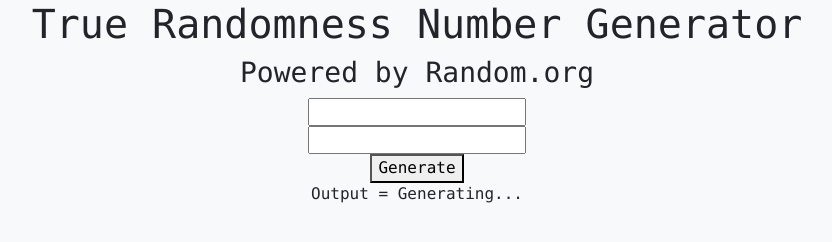
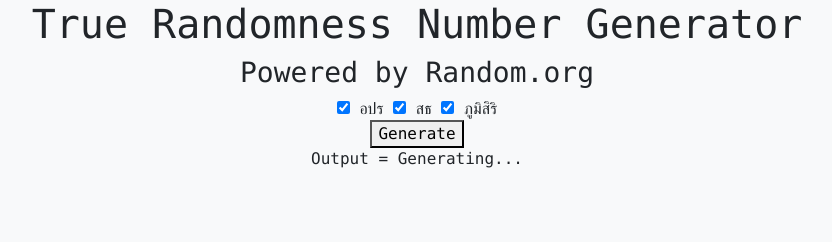
Before and after one commit to Ittipatken/mdcu-random, a website: page index.html in a window 1280 px wide. Both pictures are taken after a click on the button "Generate". Shown: the whole page, without its empty margins (223-1055 px from the left). Drawn offline with nearby package versions, Linux system fonts and the light colour scheme; no server answers.

Commit message:
Add files via upload

```diff
--- a/index.html
+++ b/index.html
@@ -11,8 +11,9 @@
     <h1>True Randomness Number Generator</h1>
     <h3>Powered by Random.org</h3>
     <script type="module" src="random.js"></script>
-    <input type="text" id="num-min"><br>
-    <input type="text" id="num-max"><br>
+    <input type="checkbox" id="check-box1"> อปร
+    <input type="checkbox" id="check-box2"> สธ
+    <input type="checkbox" id="check-box3"> ภูมิสิริ<br>
     <button id="gen-btn">Generate</button><br>
     Output = <span id="output"></span>
 </body>
--- a/random.js
+++ b/random.js
@@ -2,18 +2,64 @@
 
 const genBtn = document.getElementById("gen-btn")
 
+document.getElementById('check-box1').checked = true
+document.getElementById('check-box2').checked = true
+document.getElementById('check-box3').checked = true
+
 genBtn.addEventListener("click", function () {
-    const numMin = Number(document.getElementById("num-min").value)
-    const numMax = Number(document.getElementById("num-max").value)
     document.getElementById("output").textContent = "Generating...";
-    const URL = `https://www.random.org/integers/?num=1&min=${numMin}&max=${numMax}&col=1&base=10&format=plain&rnd=new`;
-    console.log(numMin)
-    console.log(numMax)
-    fetch(URL)
-        .then(res => res.text())
-        .then(randomNum => {
-            console.log(randomNum);
-            document.getElementById("output").textContent = randomNum;
-        })
-        .catch(err => console.log(err));
+    let finalCanteen = ""
+    let canteenArray = []
+    const checkBox1 = document.getElementById('check-box1').checked
+    const checkBox2 = document.getElementById('check-box2').checked
+    const checkBox3 = document.getElementById('check-box3').checked
+    for (let i = 1; i < 4; i++){
+        let checkBox = "checkBox"
+        checkBox = eval(checkBox + i)
+        console.log(checkBox)
+        if (checkBox === true) {
+            canteenArray.push(i)
+        }
+        else {
+            // console.log(i + " is not chosen")
+        }
+    }
+    console.log(canteenArray)
+    if (canteenArray.length > 1) {
+        const URL = `https://www.random.org/integers/?num=1&min=1&max=${canteenArray.length}&col=1&base=10&format=plain&rnd=new`
+        // console.log(numMin)
+        // console.log(numMax)
+        fetch(URL)
+            .then(res => res.text())
+            .then(randomNum => {
+                console.log("The random number is " + randomNum)
+                console.log(canteenArray.length)
+                for (let i= 0; i < 4; i++) {
+                    if (canteenArray[i] == randomNum) {
+                        if (randomNum == 1) {
+                            finalCanteen = "อปร"
+                        } else if (randomNum == 2) {
+                            finalCanteen = "สธ"
+                        } else if (randomNum == 3) {
+                            finalCanteen = "ภูมิสิริ"
+                        } else {
+                            console.log("Final canteen is broken")
+                        }
+
+                        document.getElementById("output").textContent = finalCanteen
+                    } else {
+                        // console.log("Canteen " + canteenArray[i] + " is not chosen")
+                    }
+                }
+
+            })
+            .catch(err => console.log(err))
+    } else {
+        document.getElementById("output").textContent = "เลือกให้มันมากกว่า 1 ที่ดิ"
+    }
+
+
+// for testing
+//    const numMin = Number(document.getElementById("num-min").value)
+//    const numMax = Number(document.getElementById("num-max").value)
 })
```
